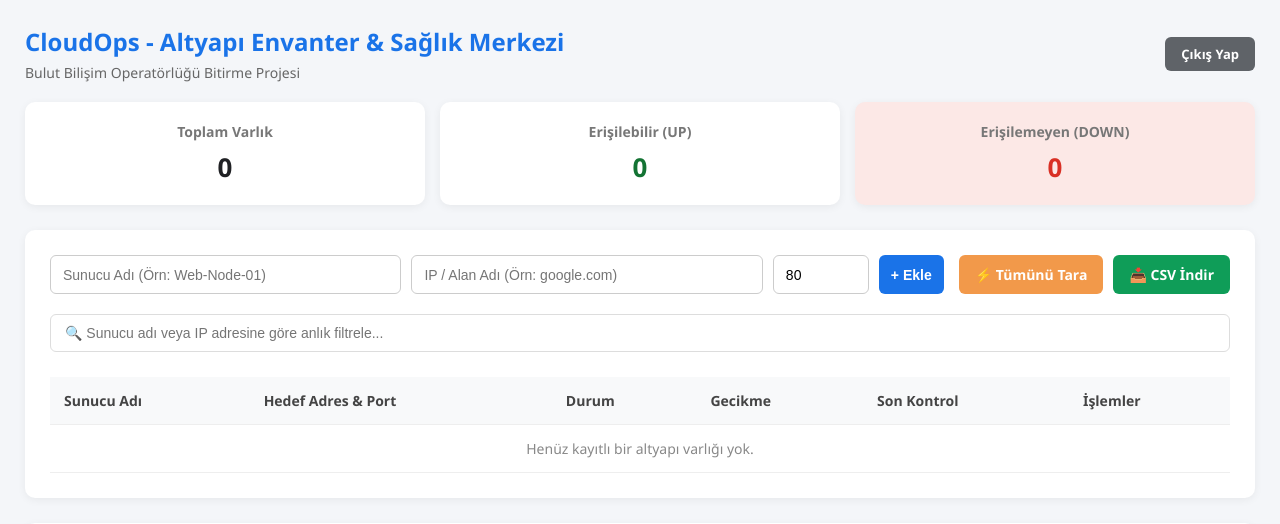
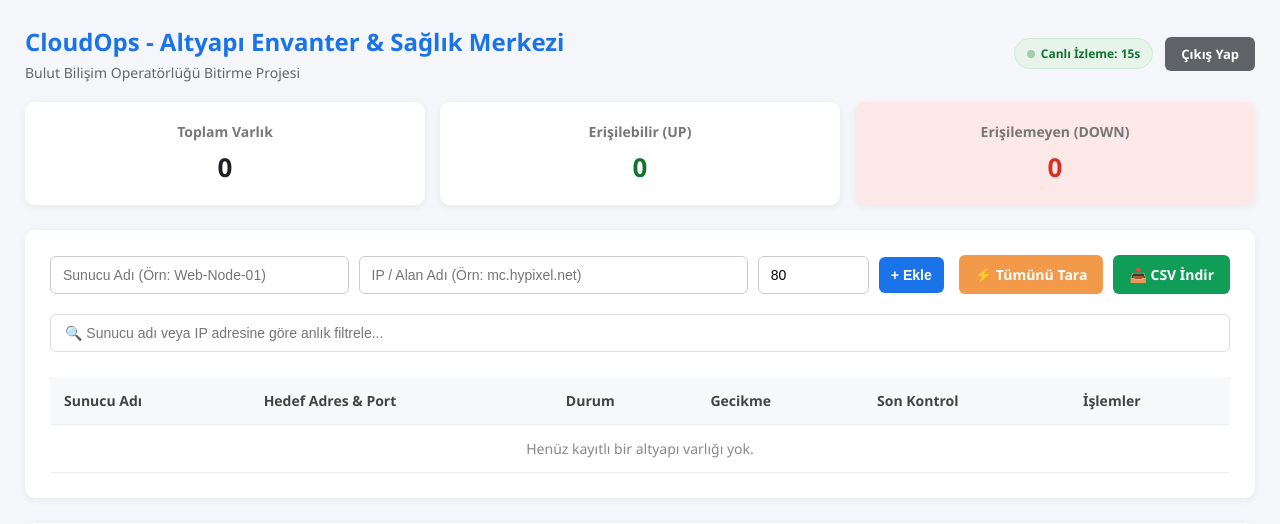
Before and after one commit to indest1/bulut-bitirme-projesi, a Flask app: page / in a window 1280 px wide. Shown: the top 524 px of the page. Run offline with Flask 3, Linux system fonts and the light colour scheme; the visitor is signed in with stand-in values (Sample User, id 1); data that the repository does not hold is empty.

Commit message:
Update index.html

```diff
--- a/templates/index.html
+++ b/templates/index.html
@@ -8,9 +8,12 @@
         .header { display: flex; justify-content: space-between; align-items: center; margin-bottom: 20px; }
         .title h2 { margin: 0; color: #1a73e8; }
         .title p { margin: 5px 0 0 0; color: #666; font-size: 14px; }
+        .header-right { display: flex; align-items: center; gap: 12px; }
+        .live-badge { background: #e6f4ea; color: #137333; padding: 6px 12px; border-radius: 20px; font-size: 12px; font-weight: bold; border: 1px solid #ceead6; display: flex; align-items: center; gap: 6px; }
+        .live-dot { width: 8px; height: 8px; background: #137333; border-radius: 50%; display: inline-block; animation: pulse 1.5s infinite; }
+        @keyframes pulse { 0% { opacity: 1; } 50% { opacity: 0.3; } 100% { opacity: 1; } }
         .logout-btn { background: #5f6368; color: white; padding: 8px 16px; border-radius: 6px; text-decoration: none; font-size: 13px; font-weight: bold; }
 
-        /* Alarm Banner */
         .banner { padding: 12px 20px; border-radius: 8px; margin-bottom: 20px; font-weight: bold; font-size: 14px; display: flex; align-items: center; gap: 10px; }
         .banner-danger { background-color: #fce8e6; color: #d93025; border: 1px solid #fad2cf; }
         .banner-success { background-color: #e6f4ea; color: #137333; border: 1px solid #ceead6; }
@@ -24,7 +27,7 @@
 
         .main-box { background: white; padding: 25px; border-radius: 10px; box-shadow: 0 2px 8px rgba(0,0,0,0.06); }
         .actions-bar { display: flex; justify-content: space-between; gap: 15px; margin-bottom: 20px; flex-wrap: wrap; }
-        form.add-form { display: flex; gap: 10px; flex: 2; min-width: 320px; }
+        form.add-form { display: flex; gap: 10px; flex: 2; min-width: 320px; align-items: center; }
         input, select, button { padding: 10px 12px; border: 1px solid #ccc; border-radius: 6px; font-size: 14px; }
         button { background: #1a73e8; color: white; border: none; cursor: pointer; font-weight: bold; }
 
@@ -52,7 +55,6 @@
         .log-section h4 { margin: 0 0 12px 0; color: #444; }
         .log-item { font-family: monospace; font-size: 13px; padding: 6px 0; border-bottom: 1px solid #f5f5f5; color: #555; }
 
-        /* Modal Düzenleme */
         .modal { display: none; position: fixed; top: 0; left: 0; width: 100%; height: 100%; background: rgba(0,0,0,0.4); justify-content: center; align-items: center; }
         .modal-content { background: white; padding: 25px; border-radius: 8px; width: 360px; }
     </style>
@@ -63,13 +65,15 @@
             <h2>CloudOps - Altyapı Envanter & Sağlık Merkezi</h2>
             <p>Bulut Bilişim Operatörlüğü Bitirme Projesi</p>
         </div>
-        <a href="/logout" class="logout-btn">Çıkış Yap</a>
+        <div class="header-right">
+            <div class="live-badge"><span class="live-dot"></span> Canlı İzleme: 15s</div>
+            <a href="/logout" class="logout-btn">Çıkış Yap</a>
+        </div>
     </div>
 
-    <!-- Alarm Banner -->
     {% if kapali > 0 %}
         <div class="banner banner-danger">
-            ⚠️️ <strong>KRİTİK UYARI:</strong> {{ kapali }} adet altyapı servisine ulaşılamıyor! Müdahale gerekiyor.
+            ⚠ <strong>KRİTİK UYARI:</strong> {{ kapali }} adet altyapı servisine ulaşılamıyor! Müdahale gerekiyor.
         </div>
     {% elif toplam > 0 %}
         <div class="banner banner-success">
@@ -95,9 +99,9 @@
     <div class="main-box">
         <div class="actions-bar">
             <form action="/ekle" method="POST" class="add-form">
-                <input type="text" name="sunucu_adi" placeholder="Sunucu Adı (Örn: Web-Node-01)" required style="flex: 2;">
-                <input type="text" name="ip_adresi" placeholder="IP / Alan Adı (Örn: google.com)" required style="flex: 2;">
-                <input type="number" name="port" placeholder="Port" value="80" style="width: 70px;" required>
+                <input type="text" name="sunucu_adi" placeholder="Sunucu Adı (Örn: Web-Node-01)" required style="flex: 1.5;">
+                <input type="text" id="ipInput" name="ip_adresi" placeholder="IP / Alan Adı (Örn: mc.hypixel.net)" required oninput="otomatikPortAta()" style="flex: 2;">
+                <input type="number" id="portInput" name="port" placeholder="Port" value="80" style="width: 85px;" required title="Port otomatik önerilir, elle değiştirebilirsiniz.">
                 <button type="submit">+ Ekle</button>
             </form>
             <div class="btn-group">
@@ -125,7 +129,7 @@
                     <td><strong>{{ s[1] }}</strong></td>
                     <td><code>{{ s[2] }}:{{ s[3] }}</code></td>
                     <td>
-                        <span class="badge {% if s[4] == 'Çalışıyor' and s[5] < 60 %}fast{% elif s[4] == 'Çalışıyor' %}medium{% elif s[4] == 'Erişilemiyor' %}down{% else %}unknown{% endif %}">
+                        <span class="badge {% if s[4] == 'Çalışıyor' and s[5] < 60 %}fast{% elif s[4] == 'Çalışıyor' %}medium{% elif s[4] == 'Erişilemiyor' or 'Hata' in s[4] %}down{% else %}unknown{% endif %}">
                             {{ s[4] }}
                         </span>
                     </td>
@@ -172,6 +176,46 @@
     </div>
 
     <script>
+        // Akıllı Port Tahmin Fonksiyonu
+        function otomatikPortAta() {
+            var val = document.getElementById("ipInput").value.trim().toLowerCase();
+            var portBox = document.getElementById("portInput");
+
+            // Eğer adresin içine doğrudan :port girilmişse (Örn: 1.2.3.4:25565)
+            if (val.includes(":") && !val.startsWith("http")) {
+                var parcalar = val.split(":");
+                if (parcalar[1] && !isNaN(parcalar[1])) {
+                    portBox.value = parcalar[1];
+                    return;
+                }
+            }
+
+            // Minecraft sunucu kalıpları
+            if (val.includes("mc.") || val.includes("minecraft") || val.includes("craft") || val.includes("hypixel")) {
+                portBox.value = 25565;
+            }
+            // HTTPS bağlantısı
+            else if (val.startsWith("https://")) {
+                portBox.value = 443;
+            }
+            // SSH / Güvenli kabuk
+            else if (val.includes("ssh.") || val.includes("vpn.")) {
+                portBox.value = 22;
+            }
+            // Veritabanı
+            else if (val.includes("mysql") || val.includes("sql") || val.includes("db.")) {
+                portBox.value = 3306;
+            }
+            // DNS sunucusu (1.1.1.1 veya 8.8.8.8 gibi meşhur IP'ler)
+            else if (val === "8.8.8.8" || val === "1.1.1.1" || val.includes("dns")) {
+                portBox.value = 53;
+            }
+            // Standart web siteleri
+            else {
+                portBox.value = 80;
+            }
+        }
+
         function filterTable() {
             var input = document.getElementById("searchInput").value.toLowerCase();
             var rows = document.querySelectorAll("#serverTable tbody tr");
@@ -192,6 +236,15 @@
         function closeEditModal() {
             document.getElementById("editModal").style.display = "none";
         }
+
+        setInterval(function() {
+            var isModalOpen = document.getElementById("editModal").style.display === "flex";
+            var isSearching = document.getElementById("searchInput").value.trim().length > 0;
+            var isTyping = document.getElementById("ipInput") === document.activeElement;
+            if (!isModalOpen && !isSearching && !isTyping) {
+                location.reload();
+            }
+        }, 15000);
     </script>
 </body>
 </html>
```
